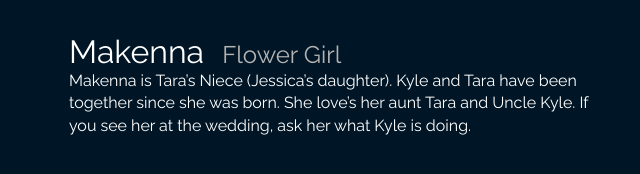
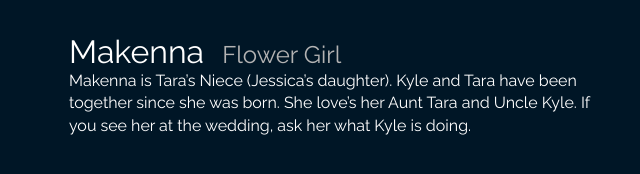
Before and after one commit to KS2015/wedding, a plain HTML site: page wedding-party.html in a window 1280 px wide. Shown: the part 1202-1376 px from the top of the page, 21-661 px from the left. Drawn offline with Linux system fonts and the light colour scheme; some packages are replaced by stand-ins of ours; a script that the page names is missing.

Commit message:
Fixed wording

```diff
--- a/wedding-party.html
+++ b/wedding-party.html
@@ -100,7 +100,7 @@
       <div class="block">
         <h1>Makenna <small>Flower Girl</small></h1>
         <p>Makenna is Tara’s Niece (Jessica’s daughter). Kyle and Tara have been together since she was born. She love’s
-          her aunt Tara and Uncle Kyle. If you see her at the wedding, ask her what Kyle is doing. </p>
+          her Aunt Tara and Uncle Kyle. If you see her at the wedding, ask her what Kyle is doing. </p>
       </div>
       <div class="block">
         <h1>Frankie <small>Ring Bearer</small></h1>
```
